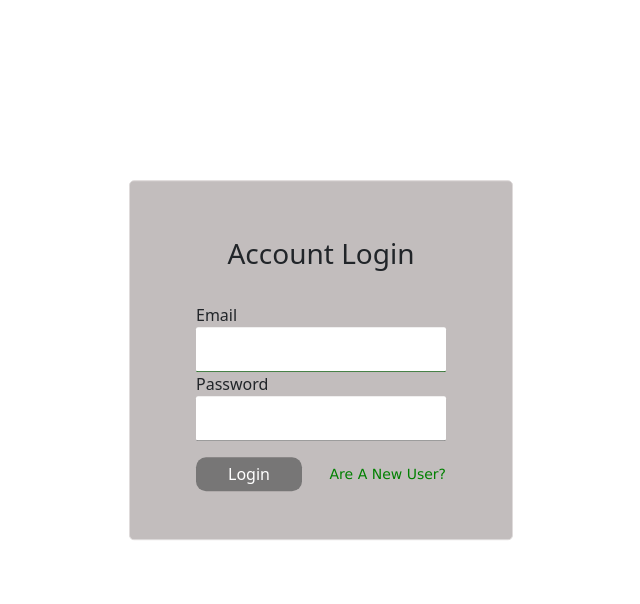
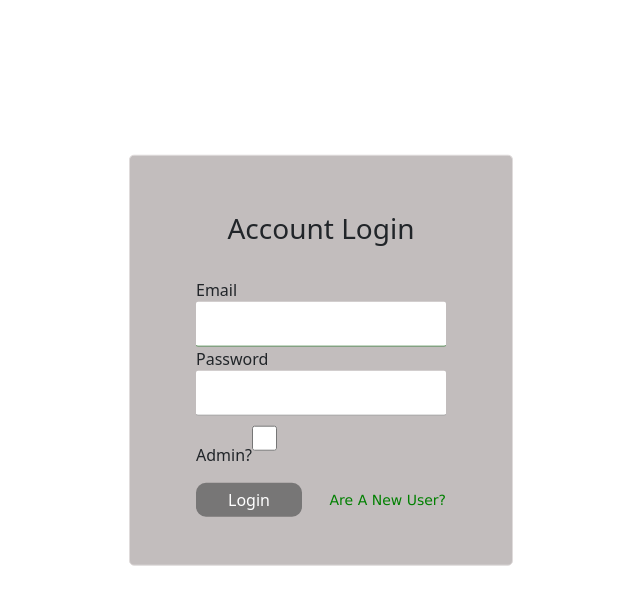
Before and after one commit to Protik111/Content-tribune-task, a React (Create React App) app in the folder client/: page /login in a window 1280 px wide. Shown: the top 604 px of the page, without its empty margins (319-959 px from the left). Built offline with nearby package versions, Linux system fonts and the light colour scheme.

Commit message:
login functionality added

```diff
--- a/client/src/pages/Login.js
+++ b/client/src/pages/Login.js
@@ -13,7 +13,8 @@ const Login = () => {
         name: '',
         email: '',
         password: '',
-        password2: ''
+        password2: '',
+        isAdmin: false
     });
 
     const { token, isAuthenticated } = useSelector((state => state.authReducer));
@@ -25,12 +26,19 @@ const Login = () => {
         setUserInfo({ ...userInfo, [e.target.name]: e.target.value })
     }
 
+    const handleChange2 = () => {
+        setUserInfo({
+            ...userInfo, isAdmin: !isAdmin
+        })
+    }
+
+    const { name, email, password, password2, isAdmin } = userInfo;
+
     console.log(userInfo)
 
     const handleSubmit = async (e) => {
         e.preventDefault();
         // console.log(userInfo, 'data');
-        const { name, email, password, password2 } = userInfo;
 
         if (newUser && password === password2) {
             dispatch(registerUser({ name, email, password }))
@@ -40,6 +48,8 @@ const Login = () => {
 
         if (!newUser && email && password) {
             dispatch(loginUser({ email, password }));
+        }else if(!newUser || !email || !password) {
+            dispatch(setAlert("Please Provide All Information.", "notMatchedP"))
         }
 
     }
@@ -74,6 +84,10 @@ const Login = () => {
                             <br />
                             <input onChange={handleChange} type="password" name="password" id="password" />
                         </div>
+                        {!newUser && <div className=''>
+                            <label className={styles.labeled} htmlFor="isAdmin">Admin?</label>
+                            <input className={styles.checkboxed} onChange={handleChange2} type="checkbox" name="isAdmin" id="isAdmin"  defaultChecked={isAdmin}/>
+                        </div>}
                         {newUser && <div>
                             <label htmlFor="password2">Confirm Password</label>
                             <br />
--- a/client/src/styles/Login.module.css
+++ b/client/src/styles/Login.module.css
@@ -20,6 +20,9 @@
     border: none;
     border-radius: 2px;
     border-bottom: 1px solid gray;
+}
+.checkboxed {
+    width: 10% !important;
 }
 .login_container input:focus{
     outline: none;
```
Also changed, not shown: 1 other file (tests, documents, lock files or other folders).
